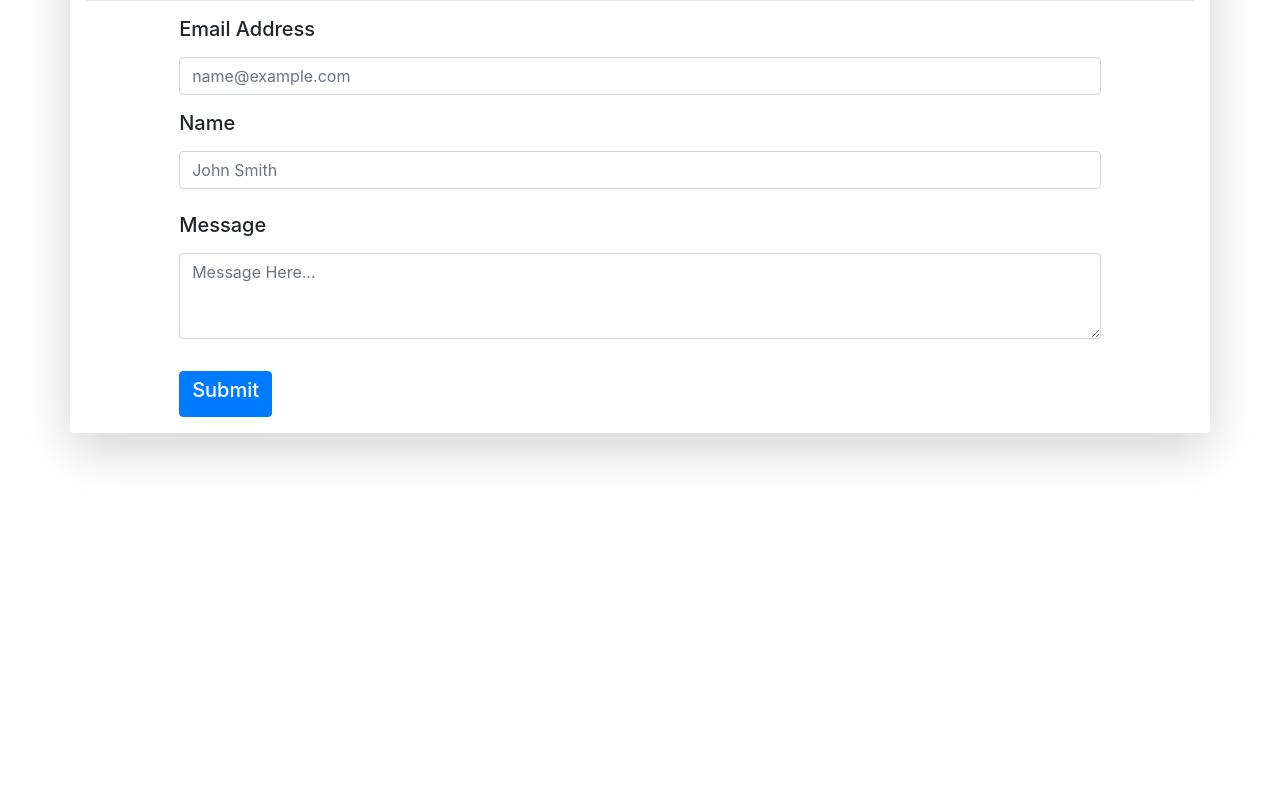
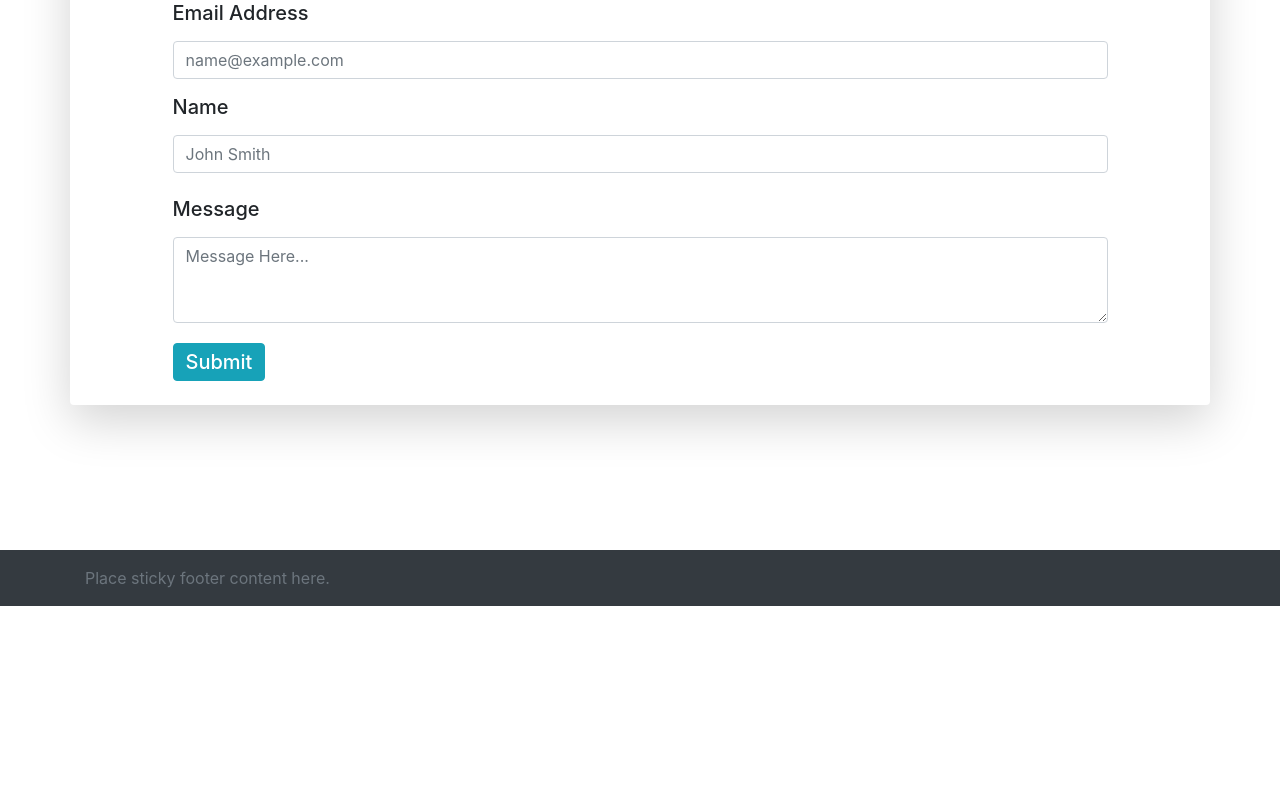
Before and after one commit to CodingErik/Homework-2-, a plain HTML site: page contact.html in a window 1280 px wide. Shown: the part 194-999 px from the top of the page. Before the commit the page ends 800 px from the top, so only its background shows below. Drawn offline with nearby package versions, Linux system fonts and the light colour scheme.

Commit message:
added a footer and fixed margin issues

```diff
--- /dev/null
+++ b/assets/css/style.css
@@ -0,0 +1,12 @@
+
+        body {
+            min-height: 400px;
+            margin-bottom: 400px;
+            clear: both;
+        }
+
+        /* * {
+            box-sizing: border-box;
+            padding: 0px;
+            margin: 0px;
+        } */
--- a/contact.html
+++ b/contact.html
@@ -11,18 +11,17 @@
         integrity="sha384-Vkoo8x4CGsO3+Hhxv8T/Q5PaXtkKtu6ug5TOeNV6gBiFeWPGFN9MuhOf23Q9Ifjh" crossorigin="anonymous">
     <!-- this is my portafolio favicon -->
     <link rel="shortcut icon" type="image/png" href="assets/images/icons8-moon-phase-50 (1).png">
-
-
+    <link rel="stylesheet" href="assets/css/style.css">
     <title>Luna Devs</title>
 </head>
 
 <body>
 
     <!-- Navigation Bar -->
-    <nav class="navbar navbar-expand-lg navbar-dark bg-dark static-top py-0">
+    <nav class="navbar navbar-expand-lg navbar-dark bg-dark static-top py-0 sticky-top">
         <div class="container">
             <a class="navbar-brand px-2" href="index.html">
-                <h1>Erik De Luna</h1>
+                <h1 class="mb-0" >Erik De Luna</h1>
             </a>
             <button class="navbar-toggler" type="button" data-toggle="collapse" data-target="#navbarResponsive"
                 aria-controls="navbarResponsive" aria-expanded="false" aria-label="Toggle navigation">
@@ -46,7 +45,7 @@
     </nav>
 
     <!-- Page Content -->
-    <form class="container shadow-lg mt-5 p-3 rounded">
+    <form class="container shadow-lg mt-5 p-2 rounded">
         <h1>Contact</h1>
         <hr>
         <div class="form-row">
@@ -76,17 +75,21 @@
                     placeholder="Message Here..."></textarea>
             </div>
         </div>
-        <div class="form-row mt-3">
+        <div class="form-row mb-3 mt-1">
             <div class="col-10 offset-1 mt-3">
-                <button type="submit" class="btn btn-primary">
-                    <h5>Submit</h5>
+                <button type="submit" class="btn btn-info">
+                    <h5 class="m-0">Submit</h5>
                 </button>
             </div>
         </div>
     </form>
 
 
-
+    <footer class="footer fixed-bottom mb-0 py-3 bg-dark">
+        <div class="container">
+            <span class="text-muted">Place sticky footer content here.</span>
+        </div>
+    </footer>
 
 
 
```
Also changed, not shown: index.html (+10 -3 lines), portfolio.html (+12 -7 lines).
